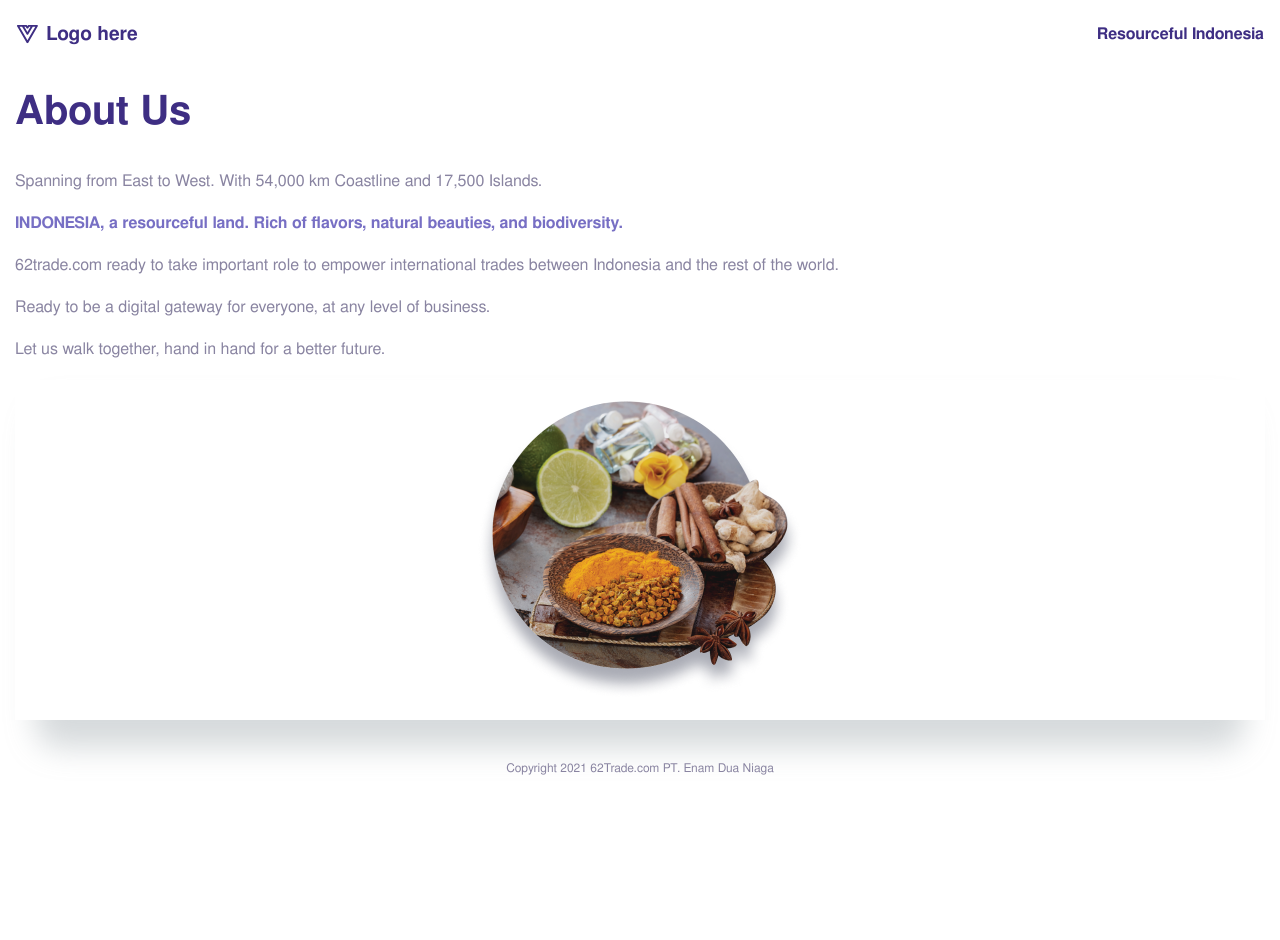
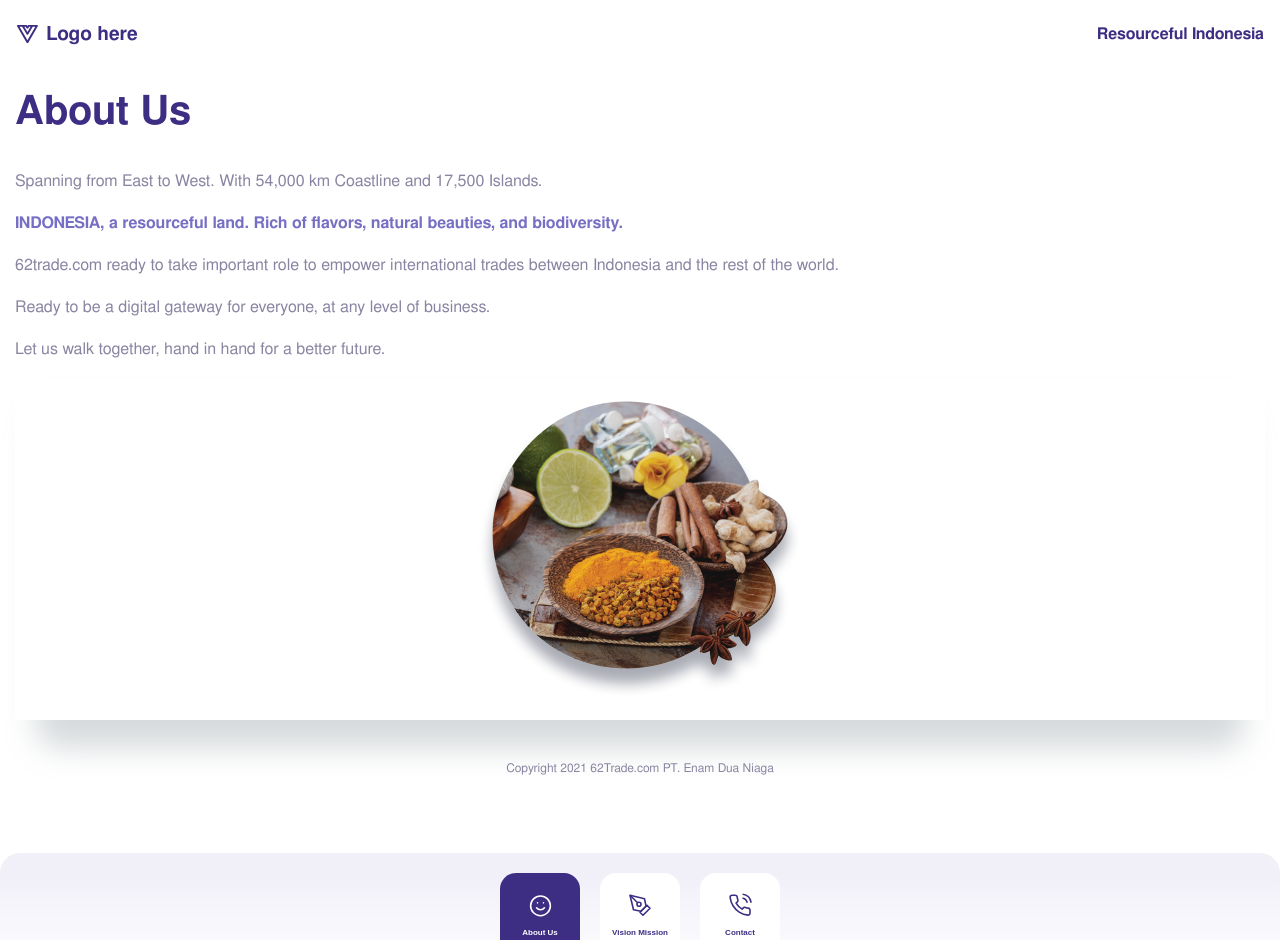
Before and after one commit to ibrahimtrg18/landing-page-indonesia, a Next.js app: page / in a window 1280 px wide. Shown: the top 940 px of the page. Before the commit the page ends 800 px from the top, so only its background shows below. Built offline with nearby package versions, Linux system fonts and the light colour scheme.

Commit message:
update pages/index: call Menu components

```diff
--- a/src/pages/index.js
+++ b/src/pages/index.js
@@ -1,14 +1,15 @@
-import Head from "next/head";
-import Image from "next/image";
+import Menu from "../components/Menu";
 import CardImage from "../components/CardImage";
 import { HomeContainer } from "../styles/Home";
 
 export default function Home() {
   return (
+    <>
       <HomeContainer>
         <h1 className="title text-primary">About Us</h1>
         <p>
-        Spanning from East to West. With 54,000 km Coastline and 17,500 Islands.
+          Spanning from East to West. With 54,000 km Coastline and 17,500
+          Islands.
         </p>
         <h5 className="catalog text-lightPrimary">
           INDONESIA, a resourceful land. Rich of flavors, natural beauties, and
@@ -20,7 +21,8 @@ export default function Home() {
             trades between Indonesia and the rest of the world.
           </p>
           <p>
-          Ready to be a digital gateway for everyone, at any level of business.
+            Ready to be a digital gateway for everyone, at any level of
+            business.
           </p>
           <p>Let us walk together, hand in hand for a better future.</p>
         </div>
@@ -30,5 +32,7 @@ export default function Home() {
           alt="about image"
         />
       </HomeContainer>
+      <Menu />
+    </>
   );
 }
```
Lines whose indentation alone changed are shown as unchanged.
